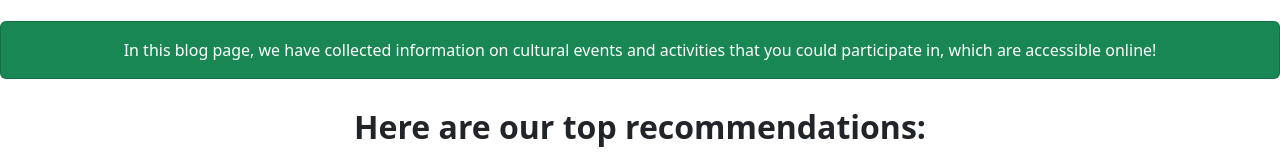
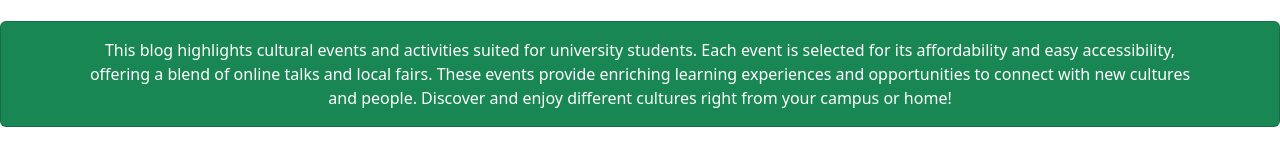
Before and after one commit to ama2501/WRLD150Team9BlogPage, a plain HTML site: page index.html in a window 1280 px wide. Shown: the part 381-541 px from the top of the page. Drawn offline with nearby package versions, Linux system fonts and the light colour scheme.

Commit message:
Update2 index.html
didn't update the blog

```diff
--- a/index.html
+++ b/index.html
@@ -64,7 +64,7 @@
 <section>
     <div class="bg-success text-white py-3 card text-center">
             <div class="container">
-              In this blog page, we have collected information on cultural events and activities that you could participate in, which are accessible online!
+              This blog highlights cultural events and activities suited for university students. Each event is selected for its affordability and easy accessibility, offering a blend of online talks and local fairs. These events provide enriching learning experiences and opportunities to connect with new cultures and people. Discover and enjoy different cultures right from your campus or home!
             </div>
         </div>
     </section>
```
